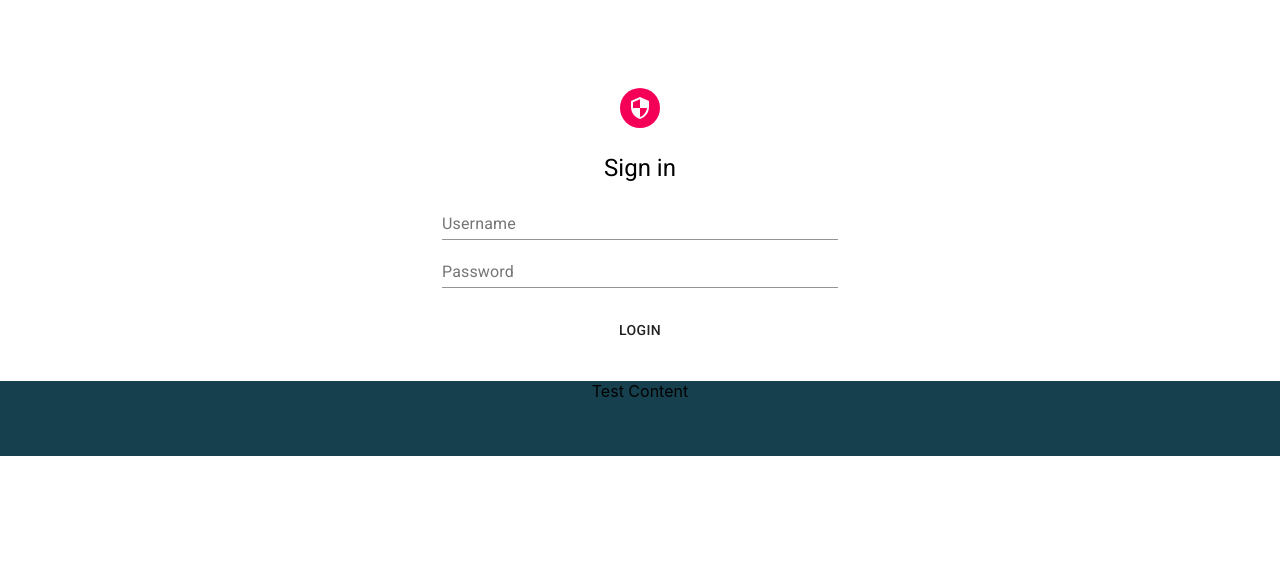
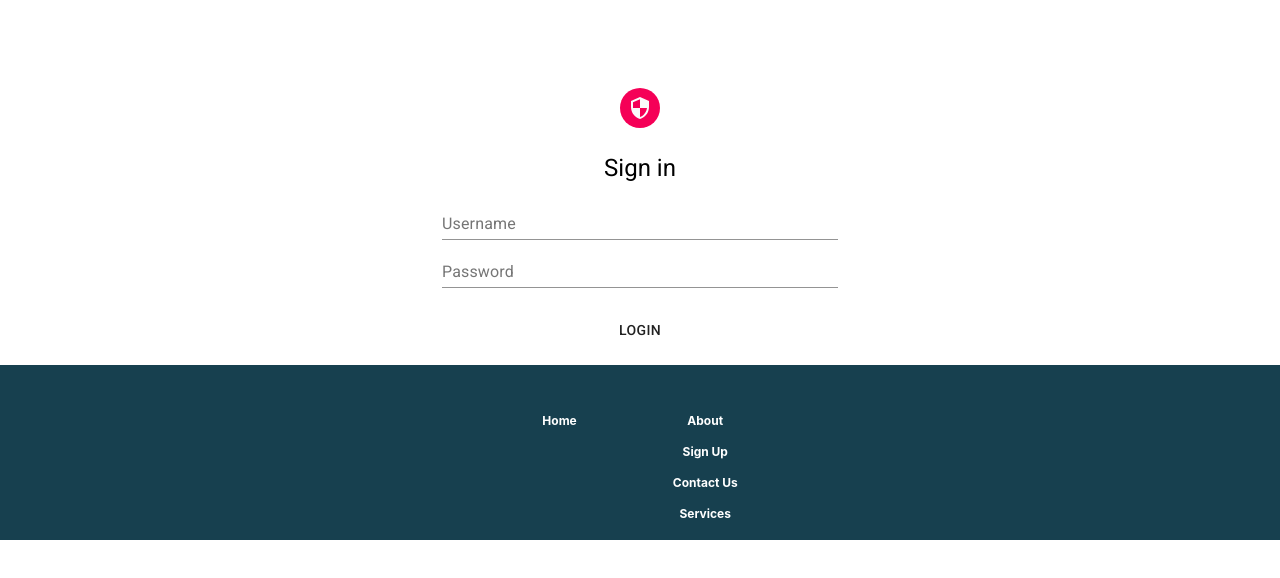
Before and after one commit to propriapersona/propriapersona-fe, a React (Create React App) app: page /login in a window 1280 px wide. Shown: the top 578 px of the page. Built offline with nearby package versions, Linux system fonts and the light colour scheme.

Commit message:
Basic footer styling and routing.

```diff
--- a/src/components/Footer.js
+++ b/src/components/Footer.js
@@ -1,11 +1,27 @@
 import React from "react";
+import { Link } from "react-router-dom";
 import { makeStyles } from "@material-ui/core/styles";
+import Grid from "@material-ui/core/Grid";
 
 const useStyles = makeStyles((theme) => ({
   footer: {
     backgroundColor: "#17404F",
     width: "100%",
-    height: "75px",
+    height: "175px",
+    // zIndex: 1302,
+    position: "relative",
+  },
+  mainContainer: {
+    position: "absolute",
+  },
+  link: {
+    color: "white",
+    fontSize: "0.75rem",
+    fontWeight: "bold",
+    textDecoration: "none",
+  },
+  gridItem: {
+    margin: "3em",
   },
 }));
 
@@ -14,7 +30,31 @@ const Footer = () => {
 
   return (
     <footer className={classes.footer}>
-      <p>Test Content</p>
+      <Grid container justify="center" className={classes.mainContainer}>
+        <Grid item className={classes.gridItem}>
+          <Grid container direction="column" spacing={2}>
+            <Grid item component={Link} to="/" className={classes.link}>
+              Home
+            </Grid>
+          </Grid>
+        </Grid>
+        <Grid item className={classes.gridItem}>
+          <Grid container direction="column" spacing={2}>
+            <Grid item component={Link} to="/about" className={classes.link}>
+              About
+            </Grid>
+            <Grid item component={Link} to="/signup" className={classes.link}>
+              Sign Up
+            </Grid>
+            <Grid item className={classes.link}>
+              Contact Us
+            </Grid>
+            <Grid item className={classes.link}>
+              Services
+            </Grid>
+          </Grid>
+        </Grid>
+      </Grid>
     </footer>
   );
 };
```
